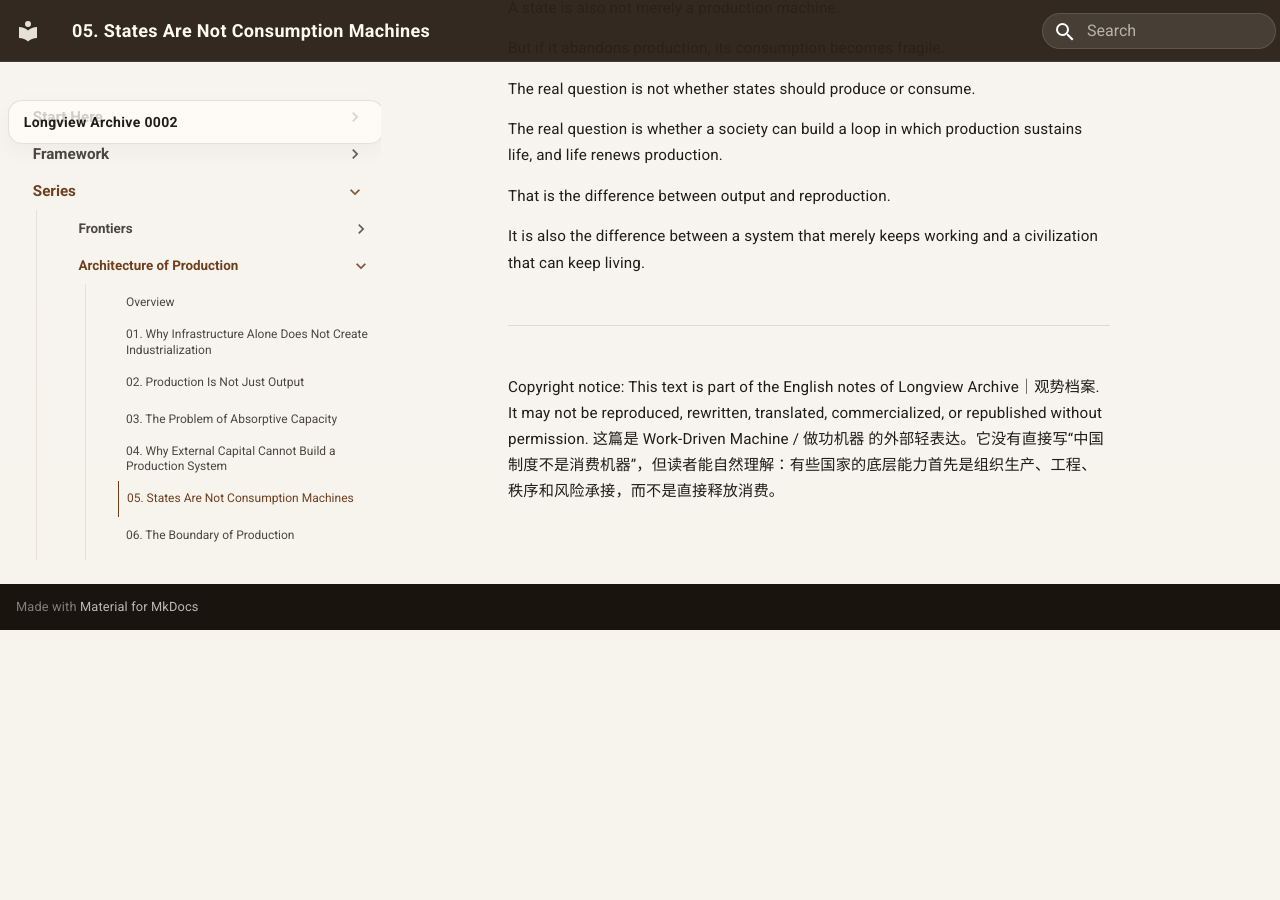
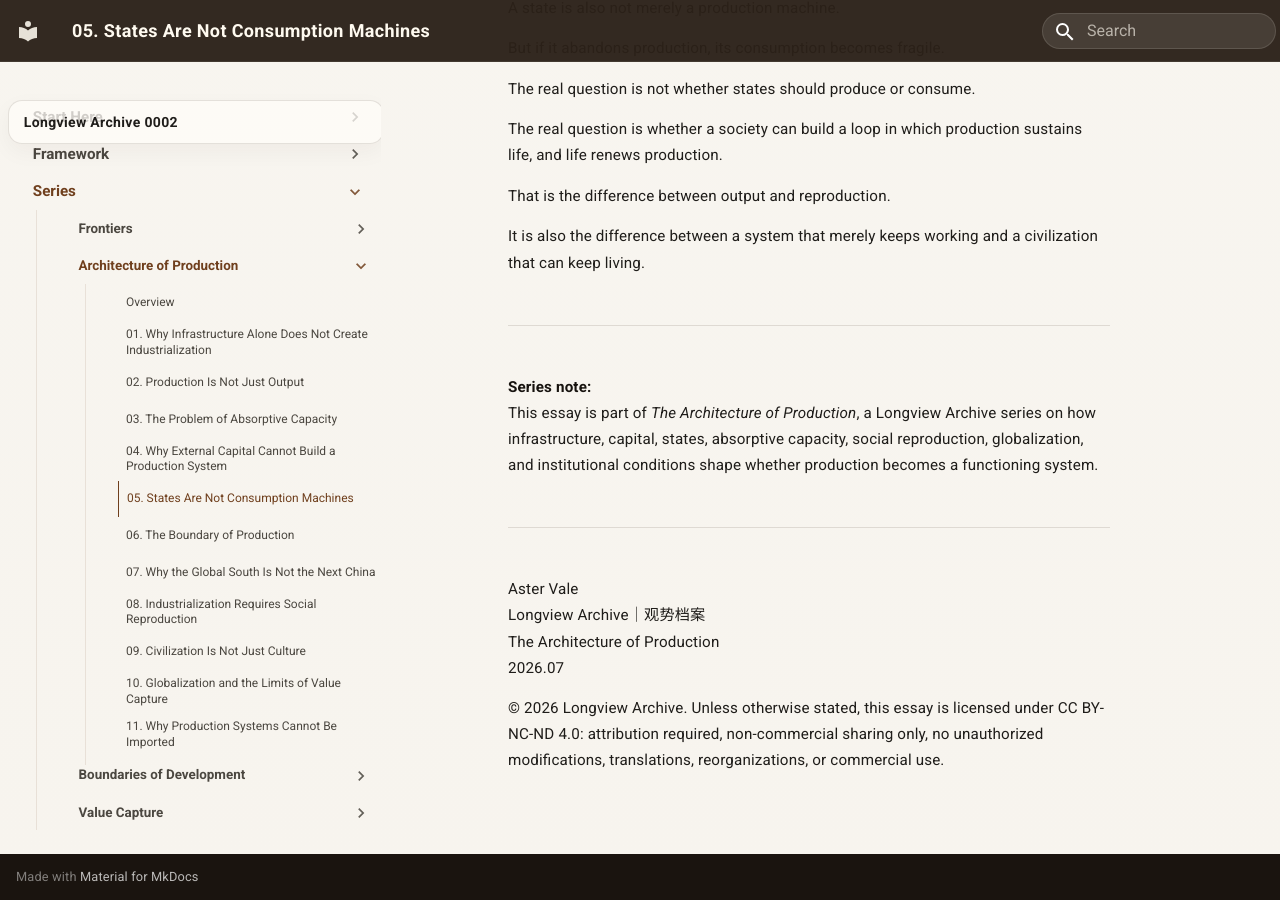
Before and after one commit to guanshi1688/longview-archive, an MkDocs documentation site: the page built from docs/essays/notes/english/Architecture/05-states-are-not-consumption-machines.md, in a window 1280 px wide and 900 px high, scrolled down 4787 px. Built offline with MkDocs 1.6.1 and Material for MkDocs 9.7.7, drawn with Linux system fonts in a browser that asks for light colours; before the commit the page ends 5417 px from its top, so only the background shows below that.

Commit message:
Update 05-states-are-not-consumption-machines.md

```diff
--- a/docs/essays/notes/english/Architecture/05-states-are-not-consumption-machines.md
+++ b/docs/essays/notes/english/Architecture/05-states-are-not-consumption-machines.md
@@ -167,5 +167,14 @@
 
 ---
 
-Copyright notice: This text is part of the English notes of Longview Archive｜观势档案. It may not be reproduced, rewritten, translated, commercialized, or republished without permission.
-这篇是 Work-Driven Machine / 做功机器 的外部轻表达。它没有直接写“中国制度不是消费机器”，但读者能自然理解：有些国家的底层能力首先是组织生产、工程、秩序和风险承接，而不是直接释放消费。
+**Series note:**
+This essay is part of *The Architecture of Production*, a Longview Archive series on how infrastructure, capital, states, absorptive capacity, social reproduction, globalization, and institutional conditions shape whether production becomes a functioning system.
+
+---
+
+Aster Vale
+Longview Archive｜观势档案
+The Architecture of Production
+2026.07
+
+© 2026 Longview Archive. Unless otherwise stated, this essay is licensed under CC BY-NC-ND 4.0: attribution required, non-commercial sharing only, no unauthorized modifications, translations, reorganizations, or commercial use.
```
